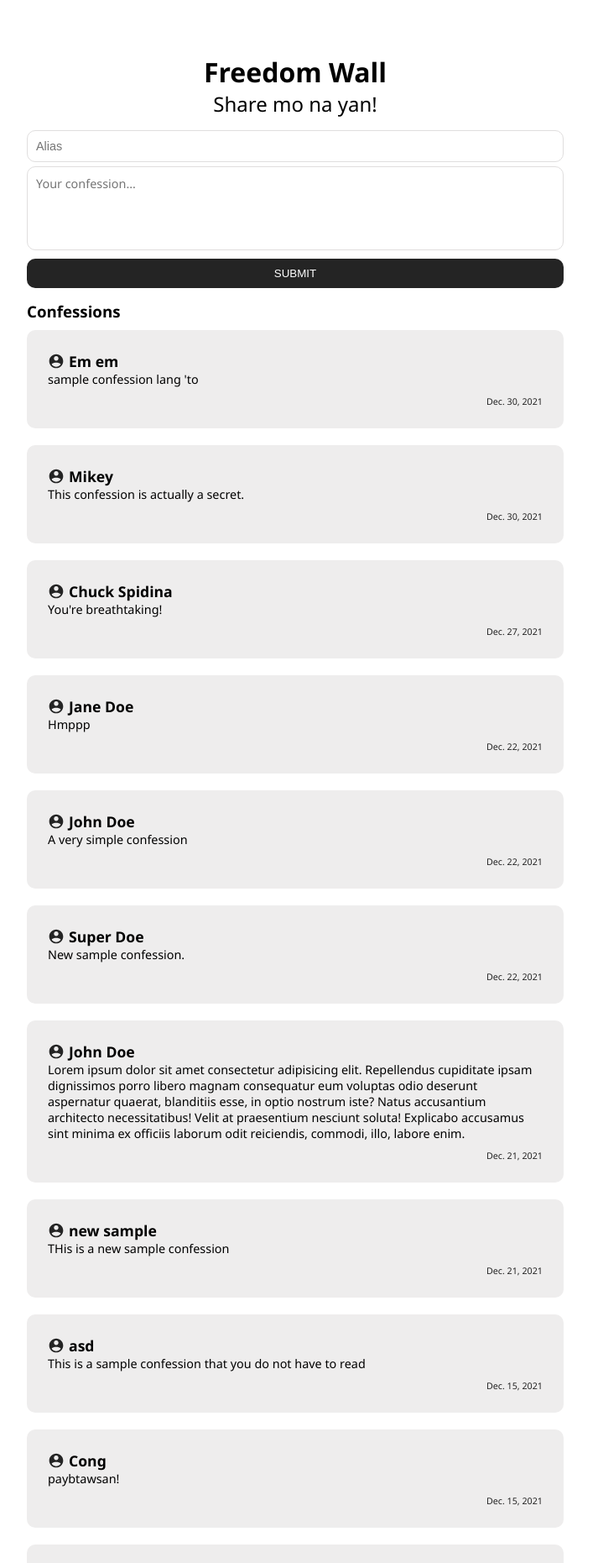
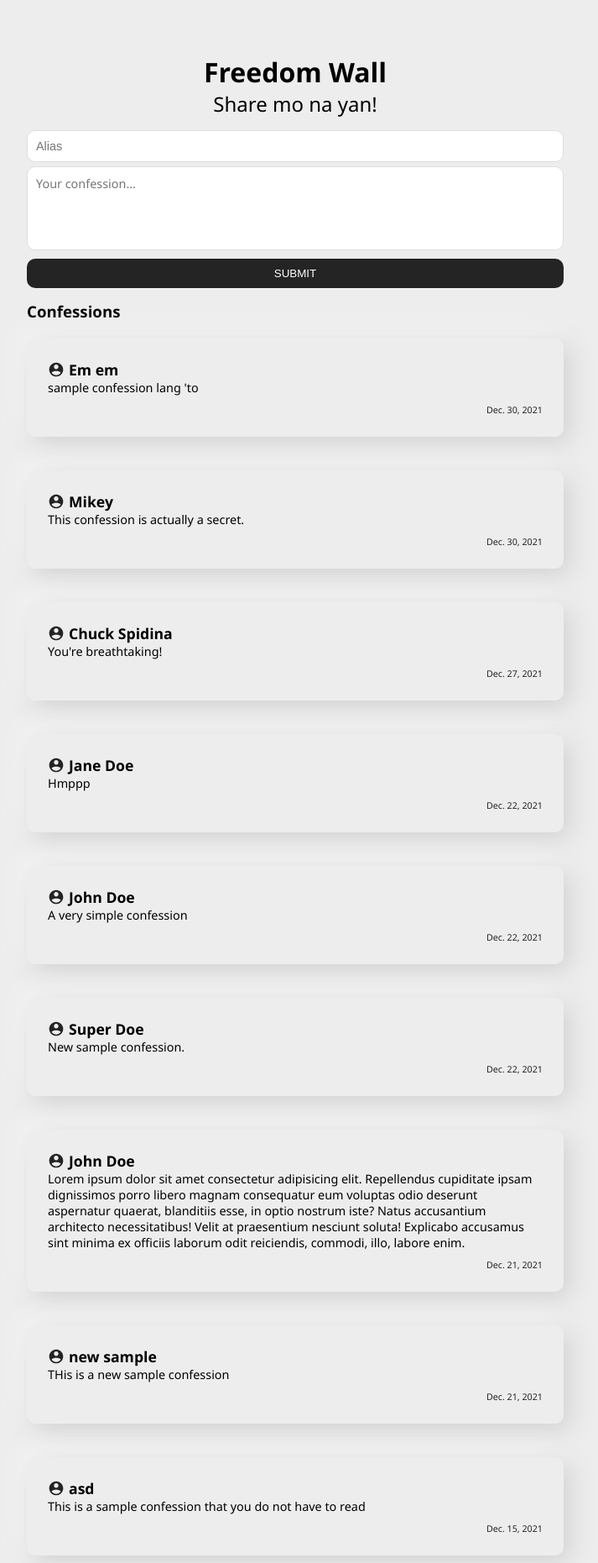
Before and after one commit to miker-bice/simple-freedom-wall-app, a Django app: page /freedom-app/ in a window 1280 px wide. Shown: the part 59-1920 px from the top of the page at 84% size, without its empty margins (288-1001 px from the left). Run offline with Django 4.2, Linux system fonts and the light colour scheme; data comes from the database, SQL or seed files in the repository.

Commit message:
neumorphism added to confession-card

```diff
--- a/static/css/base.css
+++ b/static/css/base.css
@@ -3,6 +3,7 @@
     --primary: #242424;
     --secondary: #e0dede;
     --third: #eeeded;
+    --background-main: #ededed;
 }
 
 /* reset */
@@ -13,6 +14,7 @@
 }
 body{
     font-family: 'Segoe UI', sans-serif;
+    background-color: var(--background-main);
 }
 a,li{
     list-style-type: none;
--- a/static/css/index.css
+++ b/static/css/index.css
@@ -20,11 +20,14 @@
     height: 100px;
 }
 .confession-card{
-    background-color: var(--third);
+    /* background-color: var(--third); */
     text-align: left;
-    margin: 10px 0;
+    margin: 20px 0;
     padding: 25px;
     border-radius: 10px;
+    background: var(--background-main);
+    box-shadow:  6px 6px 31px #cccccc,
+    -6px -6px 31px #ffffff;
 }
 .confession-card h3{
     font-weight: 600;
```
